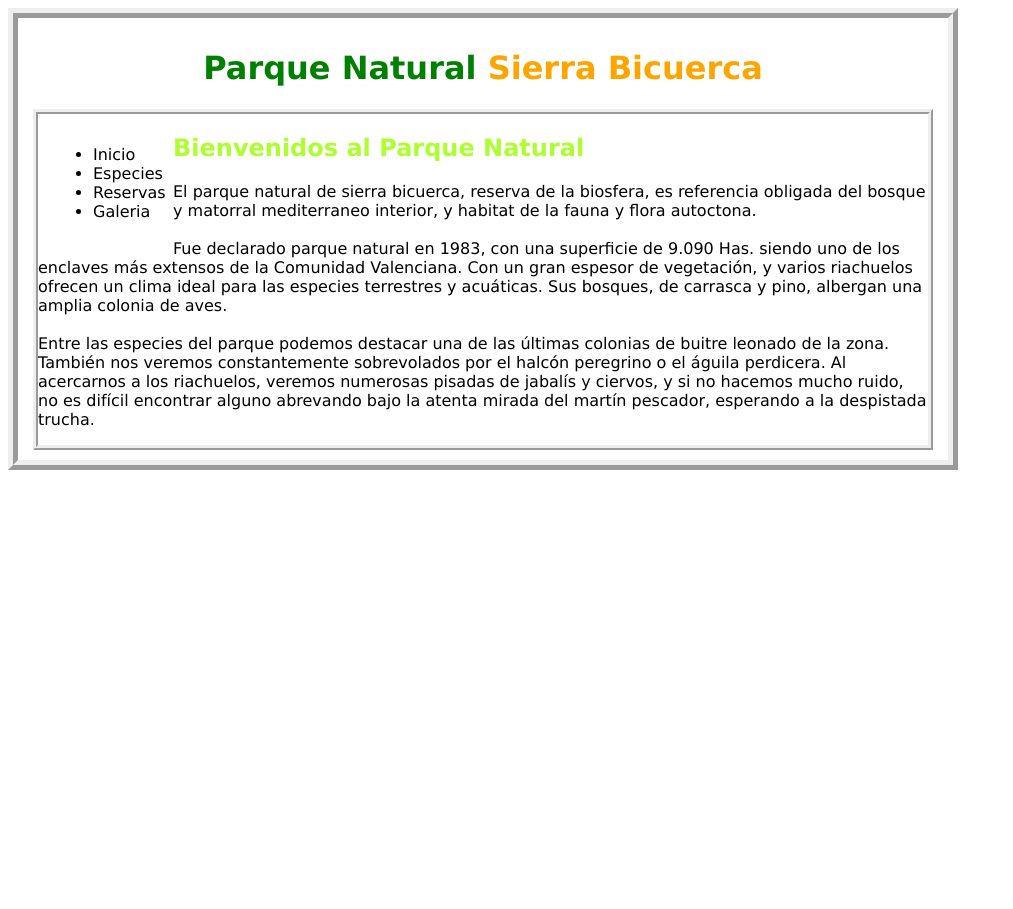
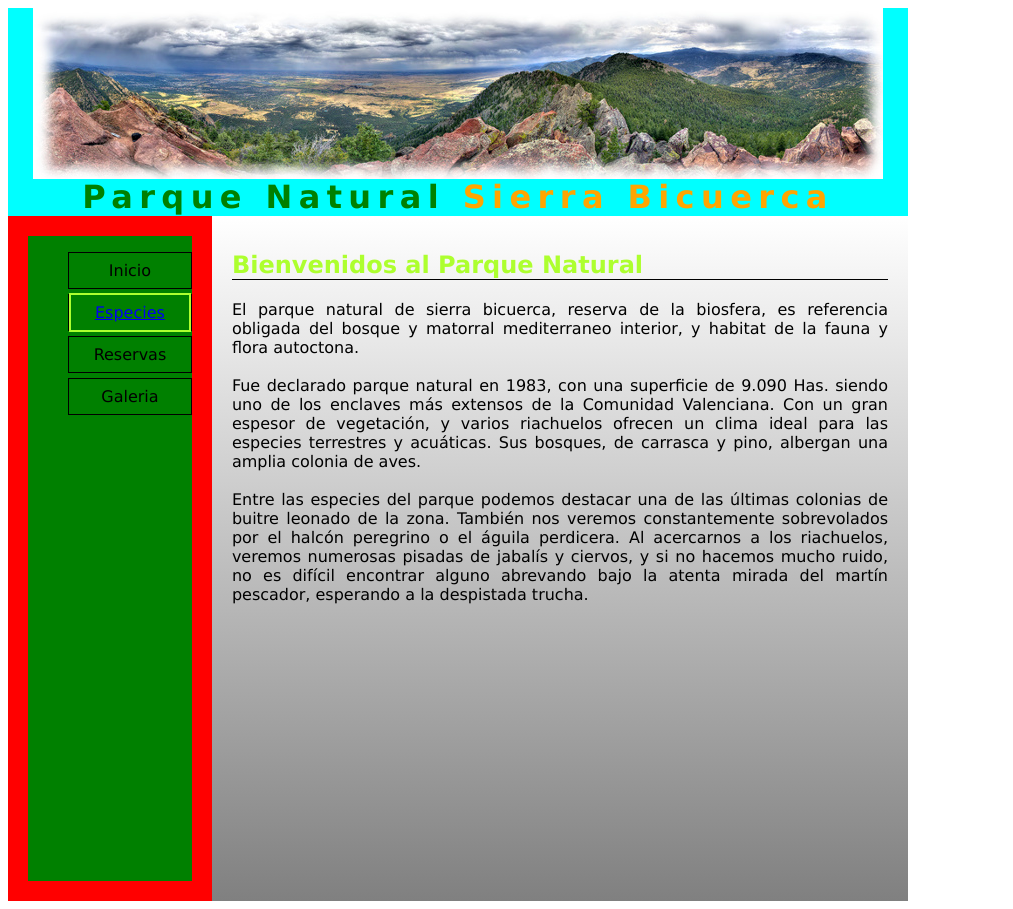
Before and after one commit to Di3LuX/Ejercicios-20-09-2022, a plain HTML site: page 05_parquenatural/index.html in a window 1280 px wide. Shown: the whole page, without its empty margins (0-1013 px from the left). Before the commit the page ends 800 px from the top, so only its background shows below. Drawn offline with Linux system fonts and the light colour scheme.

Commit message:
Avance bastante los divs y colores

```diff
--- a/05_parquenatural/estilo.css
+++ b/05_parquenatural/estilo.css
@@ -1,39 +1,78 @@
 body {
-    font-family: 'Lucida Sans', 'Lucida Sans Regular', 'Lucida Grande', 'Lucida Sans Unicode', Geneva, Verdana, sans-serif;
+  font-family: 'Lucida Sans', 'Lucida Sans Regular', 'Lucida Grande', 'Lucida Sans Unicode', Geneva, Verdana, sans-serif;
+  text-align: justify;
+  width: 900px;
 }
+
 h1 {
-    text-align: center;
-    color: orange;
+  text-align: center;
+  color: orange;
+  letter-spacing: .2em;
+  background-image: url(/05_parquenatural/imagenes/panoramica.jpg);
+  background-position: top center;
+  background-repeat: no-repeat;
+  padding-top: 170px;
+  margin: 0;
 }
+
 span {
-    color: green;
+  color: green;
 }
+
 h2 {
-    border-bottom: black;
-    color:greenyellow
+  color: greenyellow;
+  border-bottom: 1px solid black;
 }
+
 h3 {
-    color: brown;
+  color: brown;
 }
 
 #Contenedor {
-    position:static;
-    margin-top: auto;
-    width: 900px;
-    border-style: ridge; border-width: 10px;
-    padding: 10px 15px;
+  background-color: blue;
+}
+
+#Titulo {
+  background-color: cyan;
+}
+
+#Pagina {
+  background-color: red;
+  display: flex
+}
+
+#Lista {
+  background-color: green;
+  float: left;
+  padding-bottom: 50%;
+  margin: 20px
 }
 
 #Texto {
-    border-style: ridge; border-width: 5px;
+  padding: 15px 20px;
+  background: linear-gradient(white, grey);
+  background-position: bottom left;
 }
 
-#Lista {
+li {
+    border: black 1px solid;
+    background-color: #fff;
+    margin-bottom: 5px;
+    text-align: center;
+    line-height: 35px;
+    background-color: green;
+    list-style-type: none;
+}
 
-    float: left;
-    width: 100px;
-    margin: 20px;
-    padding: 0;
-    list-style-type: none;
+.boton {
+  padding: 0.5em 1.5em;
+  background: green;
+  border: 2px solid;
+  border-color: greenyellow;
+  position: inherit;
+}
 
+.boton:hover {
+  background: orange;
+  color: #fff !important;
 }
--- a/05_parquenatural/index.html
+++ b/05_parquenatural/index.html
@@ -11,11 +11,14 @@
 
 <body>
 	<div id="Contenedor">
+		<div id="Titulo">
 			<h1><span>Parque Natural</span> Sierra Bicuerca</h1>
+		</div>
+		<div id="Pagina">
 			<div id="Lista">
 				<ul>
 					<li>Inicio</li>
-                <li>Especies</li>
+					<li><a class="boton" href="/05_parquenatural/especies.html">Especies</a></li>
 					<li>Reservas</li>
 					<li>Galeria</li>
 				</ul>
@@ -44,5 +47,7 @@
 				</p>
 			</div>
 		</div>
+	</div>
 </body>
+
 </html>
```
Also changed, not shown: 05_parquenatural/especies.html (+6 -1 lines). Lines whose indentation alone changed are shown as unchanged.
